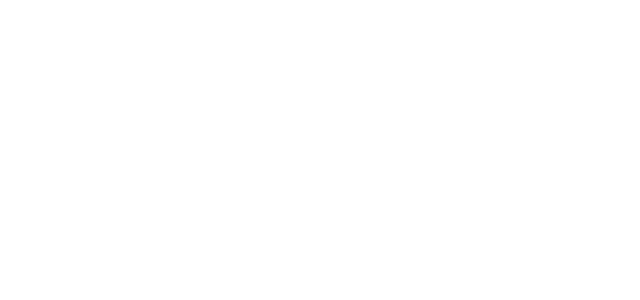
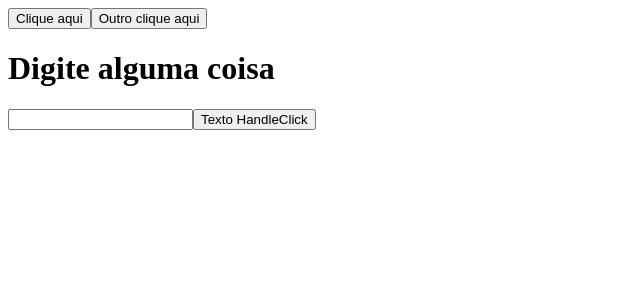
Before and after one commit to caduvisentin/projects, a React (Vite) app in the folder vite-project/: page / in a window 1280 px wide. Shown: the top 300 px of the page, without its empty margins (0-640 px from the left). Built offline with nearby package versions, Linux system fonts and the light colour scheme.

Commit message:
Eventos React

```diff
--- a/vite-project/src/App.tsx
+++ b/vite-project/src/App.tsx
@@ -1,11 +1,27 @@
 import './App.css'
+import Button from './components/Button'
+import Input from './components/Input';
+import ButtonTwo from './components/button/index';
 
 function App() {
 
+  const handleChange = () => {
+    alert("Mudança");
+  }
+
+  const handleClick = () => {
+    alert("Alerta Handle Click");
+  }
 
   return (
     <>
-
+      <Button />
+      <Input
+        onChange={handleChange}
+      />
+      <ButtonTwo onClick={handleClick}>
+        Texto HandleClick
+      </ButtonTwo>
     </>
   )
 }
--- /dev/null
+++ b/vite-project/src/components/Button.tsx
@@ -0,0 +1,15 @@
+function Button() {
+
+    const handleClick = () => {
+        alert ("Alerta")
+    }
+
+    return (
+        <>
+            <button onClick={handleClick}>Clique aqui</button>
+            <button onClick={() => alert("Outro alerta")}>Outro clique aqui</button>
+        </>
+    )
+}
+
+export default Button;
--- /dev/null
+++ b/vite-project/src/components/Input.tsx
@@ -0,0 +1,18 @@
+type InputProps = {
+    onChange: () => void;
+}
+
+function Input({onChange}: InputProps) {
+
+
+
+    return (
+        <>
+            <h1>Digite alguma coisa</h1>
+            <input type="text" name="AlgumaCoisa" onChange={onChange} />
+        </>
+    )
+
+}
+
+export default Input;
--- /dev/null
+++ b/vite-project/src/components/button/index.tsx
@@ -0,0 +1,14 @@
+type ButtonProps = {
+    children: React.ReactNode;
+    onClick: () => void;
+}
+
+function Button({children, onClick}: ButtonProps) {
+    return (
+        <button onClick={onClick}>
+            {children}
+        </button>
+    )
+}
+
+export default Button;
```
Also changed, not shown: vite-project/src/components/button/index.css (added).
